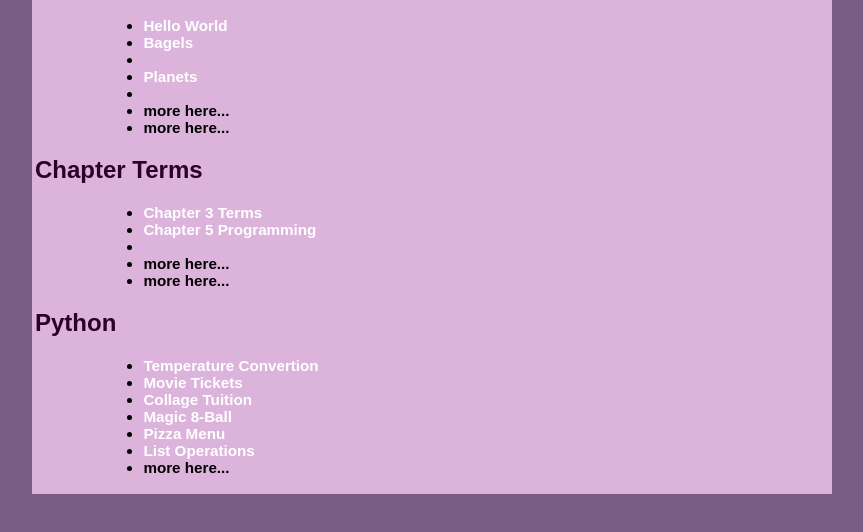
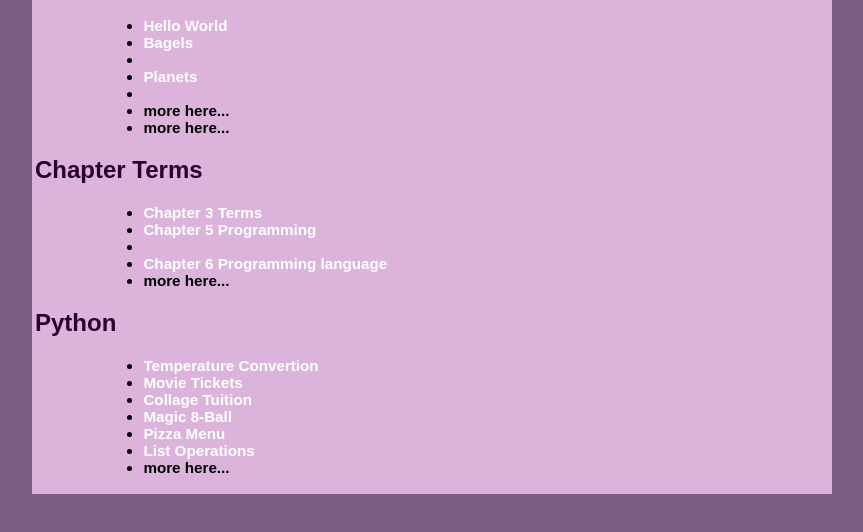
Before and after one commit to jchambers-pvcc/jchambers-pvcc.github.io, a plain HTML site: page index.html in a window 1280 px wide. Shown: the part 120-652 px from the top of the page, without its empty margins (208-1071 px from the left). Drawn offline with Linux system fonts and the light colour scheme.

Commit message:
Update index.html

```diff
--- a/index.html
+++ b/index.html
@@ -54,7 +54,7 @@
             <ul>
               <li><a href = "opsys.html">Chapter 3 Terms</a></li>
               <li><a href = "programming.html">Chapter 5 Programming</a><li>
-              <li>more here...</li>
+              <li><a href = "proglang.html">Chapter 6 Programming language</a></li>
               <li>more here...</li>
           </ul>
         </h3>
```
